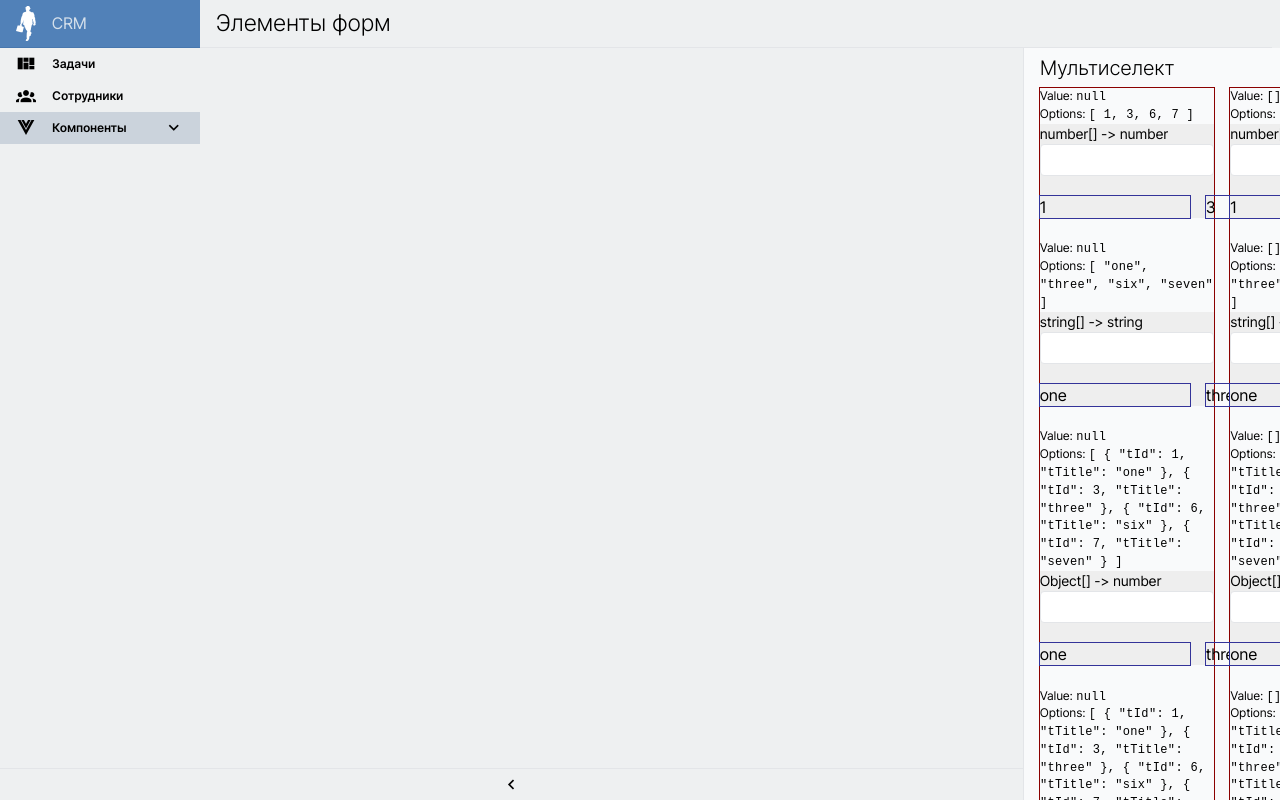
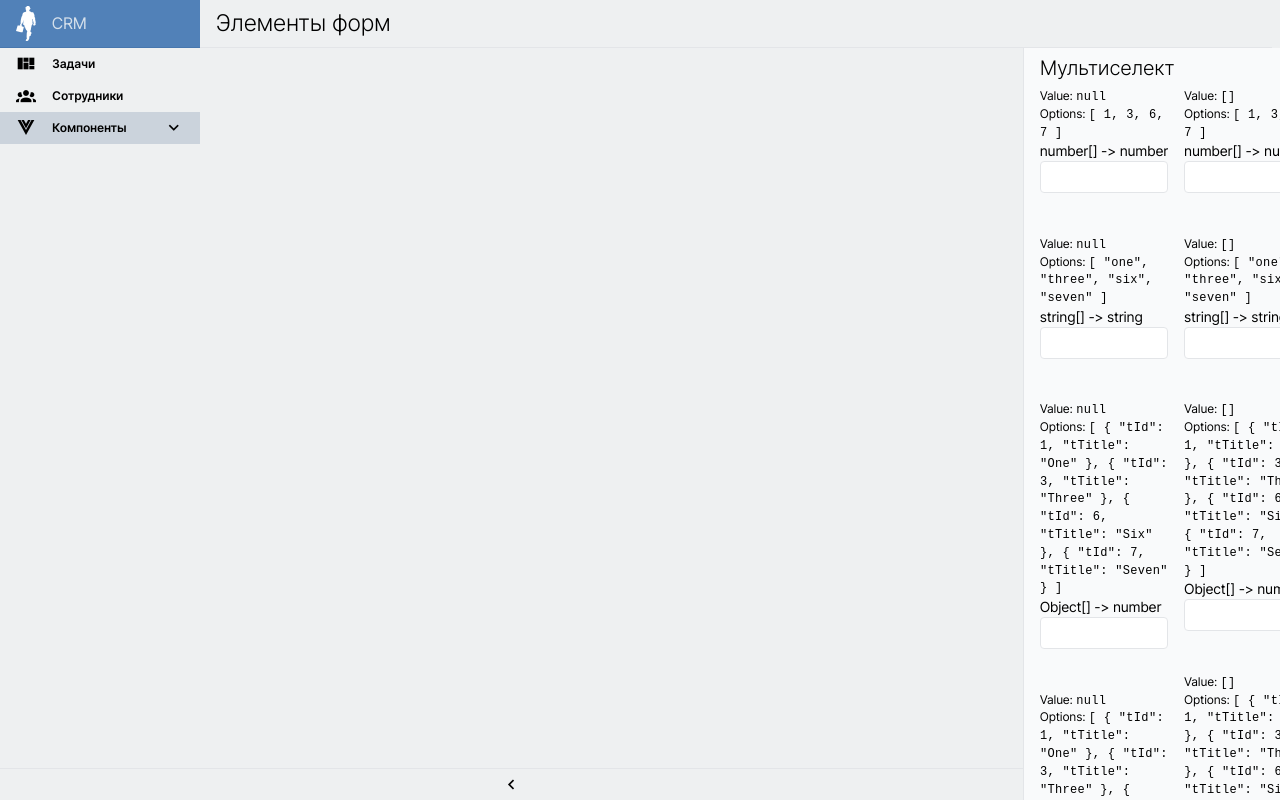
Before and after one commit to hardmagnett/big-company, a Vue app: page /components/inputs in a window 1280 px wide. Built offline with nearby package versions, Linux system fonts and the light colour scheme.

Commit message:
Стилизация элементов 01

```diff
--- a/src/a-library/components/forms/AMultiselect/AMultiSelect.vue
+++ b/src/a-library/components/forms/AMultiselect/AMultiSelect.vue
@@ -119,12 +119,6 @@ export type Options = Option | Option[];
         }
       "
         popover ref="popover" class="a-multi-select__popover">
-      fsad
-
-    </div>
-  </AInputControl>
-
-  <div class="a-multi-select">
       <div class="a-multi-select__options">
         <div
             class="a-multi-select__option"
@@ -141,7 +135,28 @@ export type Options = Option | Option[];
           {{ createTemplateValueForOption(option) }}
         </div>
       </div>
+
     </div>
+  </AInputControl>
+
+  <!--<div class="a-multi-select">-->
+  <!--  <div class="a-multi-select__options">-->
+  <!--    <div-->
+  <!--      class="a-multi-select__option"-->
+  <!--      :class="{-->
+  <!--        'a-multi-select__option&#45;&#45;selected': isOptionSelected(option),-->
+  <!--      }"-->
+  <!--      v-for="(option, index) in options"-->
+  <!--      :key="createTemplateKeyForOption(option, index)"-->
+  <!--      @click="toggleOption(option)"-->
+  <!--    >-->
+  <!--      -->
+  <!--      -->
+  <!--      -->
+  <!--      {{ createTemplateValueForOption(option) }}-->
+  <!--    </div>-->
+  <!--  </div>-->
+  <!--</div>-->
 </template>
 
 <style scoped>
@@ -154,13 +169,15 @@ export type Options = Option | Option[];
 }
 
 .a-multi-select {
+  --accentedColorLess: var(--clr-bg-blue-accent);
+  --accentedColor: var(--clr-fill-blue-small);
 
   /*Постоянное*/
   position: relative;
 
   /*Временное*/
   /*outline: 1px solid #333;*/
-  background-color: #eee;
+  /*background-color: #eee;*/
   /*display: flex;*/
   /*flex-flow: column nowrap;*/
   /*gap: var(--gap);*/
@@ -184,13 +201,15 @@ export type Options = Option | Option[];
     padding: 0;
     border: 0;
 
-    background-color: #aff;
+    border: 1px solid var(--clr-border-blue-darker);
+
+    /*background-color: #aff;*/
 
     top: anchor(bottom);
     right: anchor(right);
     left: anchor(left);
 
-    height: 100px;
+    max-height: 100px;
     /*min-height: 100px;*/
 
     position-try-options: --a-multiselect-popover-top;
@@ -226,21 +245,33 @@ export type Options = Option | Option[];
     /*Постоянное*/
 
     /*Временное*/
-    display: flex;
-    flex-flow: row nowrap;
-    gap: var(--gap);
+    /*display: flex;*/
+    /*flex-flow: row nowrap;*/
+    /*gap: var(--gap);*/
   }
   .a-multi-select__option {
     /*Постоянное*/
     cursor: pointer;
+    /*padding: var(--gap);*/
+    height: calc(var(--gap) * 2);
+    font-size: var(--font-size-tiny);
+    font-weight: var(--font-weight-bold);
+    display: flex;
+    align-items: center;
+    padding-left: var(--gap);
+    padding-right: var(--gap);
+
 
     /*Временное*/
-    outline: 1px solid #339;
-    flex: 0 0 150px;
+    /*flex: 0 0 150px;*/
     /*font-size: var(--font-size-tiny);*/
 
+    &:hover {
+      background-color: var(--accentedColorLess);
+    }
     &.a-multi-select__option--selected {
-      background-color: #aff;
+      background-color: var(--accentedColor);
+      color: var(--clr-font-blue-light) !important;
     }
   }
 
--- a/src/a-library/components/forms/AMultiselect/useMultiSelectMouse.ts
+++ b/src/a-library/components/forms/AMultiselect/useMultiSelectMouse.ts
@@ -1,7 +1,7 @@
 // import {ref} from "vue";
 
 import type {Ref} from "vue";
-import {ref} from "vue";
+import {onBeforeUnmount, onMounted, ref} from "vue";
 
 export function useMultiSelectMouse(
   realInput: Ref<HTMLInputElement | null>,
@@ -16,6 +16,19 @@ export function useMultiSelectMouse(
     popover.value?.showPopover()
     isFocused.value = true
   }
+  let popoverToggleHandler = (e: Event): void => {
+    let event = e as ToggleEvent
+    if (event.newState === 'closed') {
+      isFocused.value = false
+    }
+
+  }
+  onMounted(()=>{
+    popover.value?.addEventListener("toggle", popoverToggleHandler)
+  })
+  onBeforeUnmount(()=>{
+    popover.value?.removeEventListener("toggle", popoverToggleHandler)
+  })
 
   return {
     isFocused,
--- a/src/a-library/views/component-list/ViewInputs/ViewInputs.vue
+++ b/src/a-library/views/component-list/ViewInputs/ViewInputs.vue
@@ -20,16 +20,16 @@ let optionVals = {
   numbers: [1, 3, 6, 7],
   strings: ["one", "three", "six", "seven"],
   objectsWithNumberId: [
-    { tId: 1, tTitle: "one" },
-    { tId: 3, tTitle: "three" },
-    { tId: 6, tTitle: "six" },
-    { tId: 7, tTitle: "seven" },
+    { tId: 1, tTitle: "One" },
+    { tId: 3, tTitle: "Three" },
+    { tId: 6, tTitle: "Six" },
+    { tId: 7, tTitle: "Seven" },
   ],
   objectsWithStringId: [
-    { tId: "first", tTitle: "one" },
-    { tId: "third", tTitle: "three" },
-    { tId: "sixth", tTitle: "six" },
-    { tId: "seventh", tTitle: "seven" },
+    { tId: "First", tTitle: "One" },
+    { tId: "Third", tTitle: "Three" },
+    { tId: "Sixth", tTitle: "Six" },
+    { tId: "Seventh", tTitle: "Seven" },
   ],
 };
 </script>
@@ -260,7 +260,7 @@ let optionVals = {
     gap: var(--gap);
 
     .temp-column {
-      outline: 1px solid darkred;
+      /*outline: 1px solid darkred;*/
       flex: 0 0 calc(50% - var(--gap) / 2);
     }
   }
```
Lines whose indentation alone changed are shown as unchanged.
